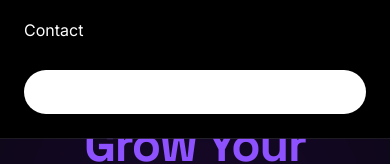
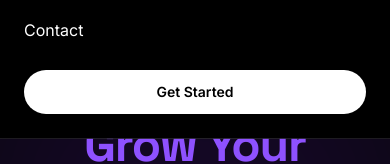
Before and after one commit to shashiyadav1790/sksyntax, a Next.js app: page / in a window 390 px wide. Both pictures are taken after a click on the button "Open menu". Shown: the part 263-427 px from the top of the page. Built offline with nearby package versions, Linux system fonts and the light colour scheme.

Commit message:
initial change

```diff
--- a/src/components/layout/Navbar.jsx
+++ b/src/components/layout/Navbar.jsx
@@ -82,7 +82,7 @@ export default function Navbar() {
               onClick={() => setIsOpen(false)}
               className="mt-2 rounded-full bg-white px-5 py-3 text-center text-sm font-semibold text-black"
             >
-              Get Started
+             <span className="text-black">Get Started</span>
             </Link>
           </div>
         </div>
```
